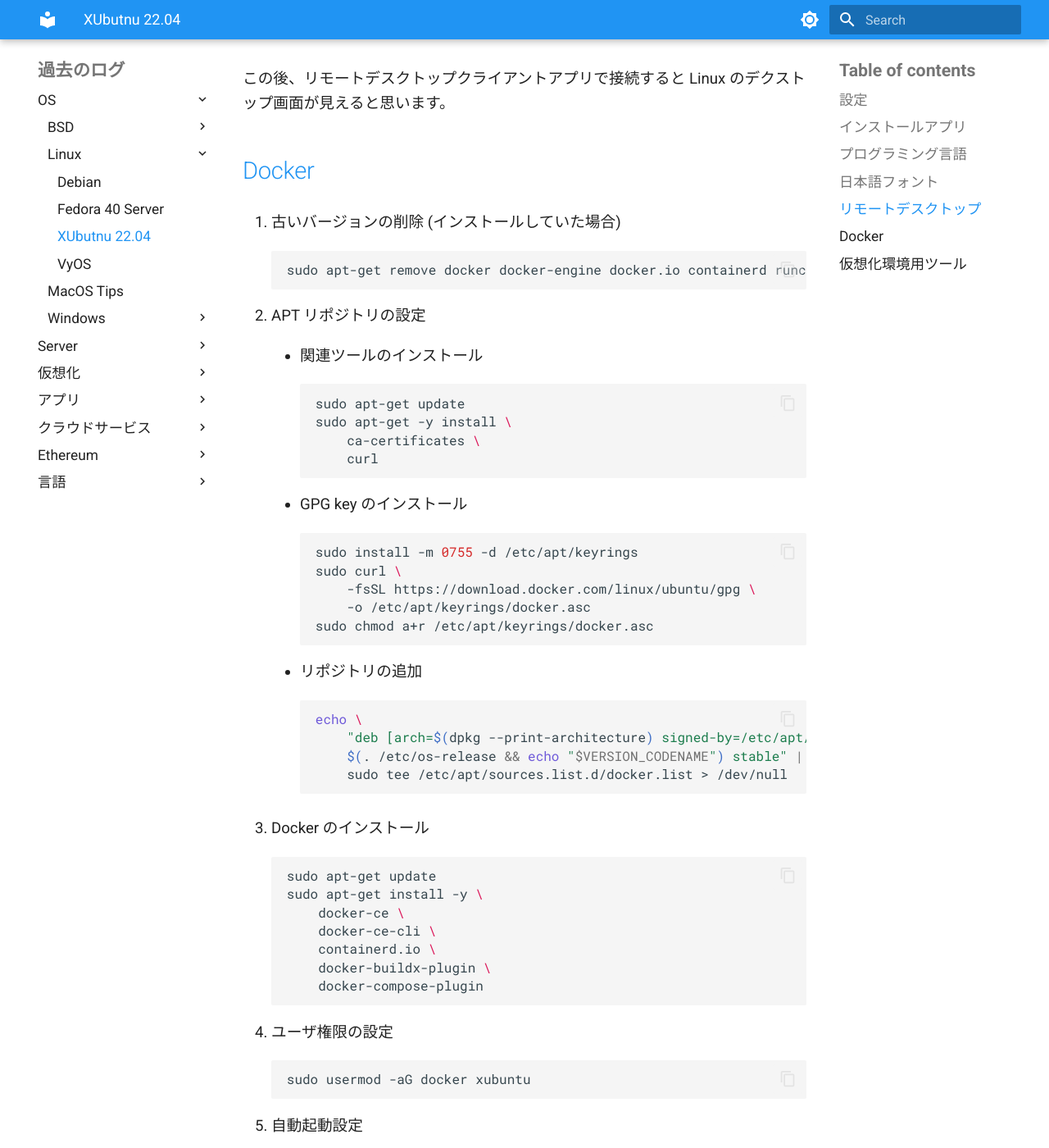
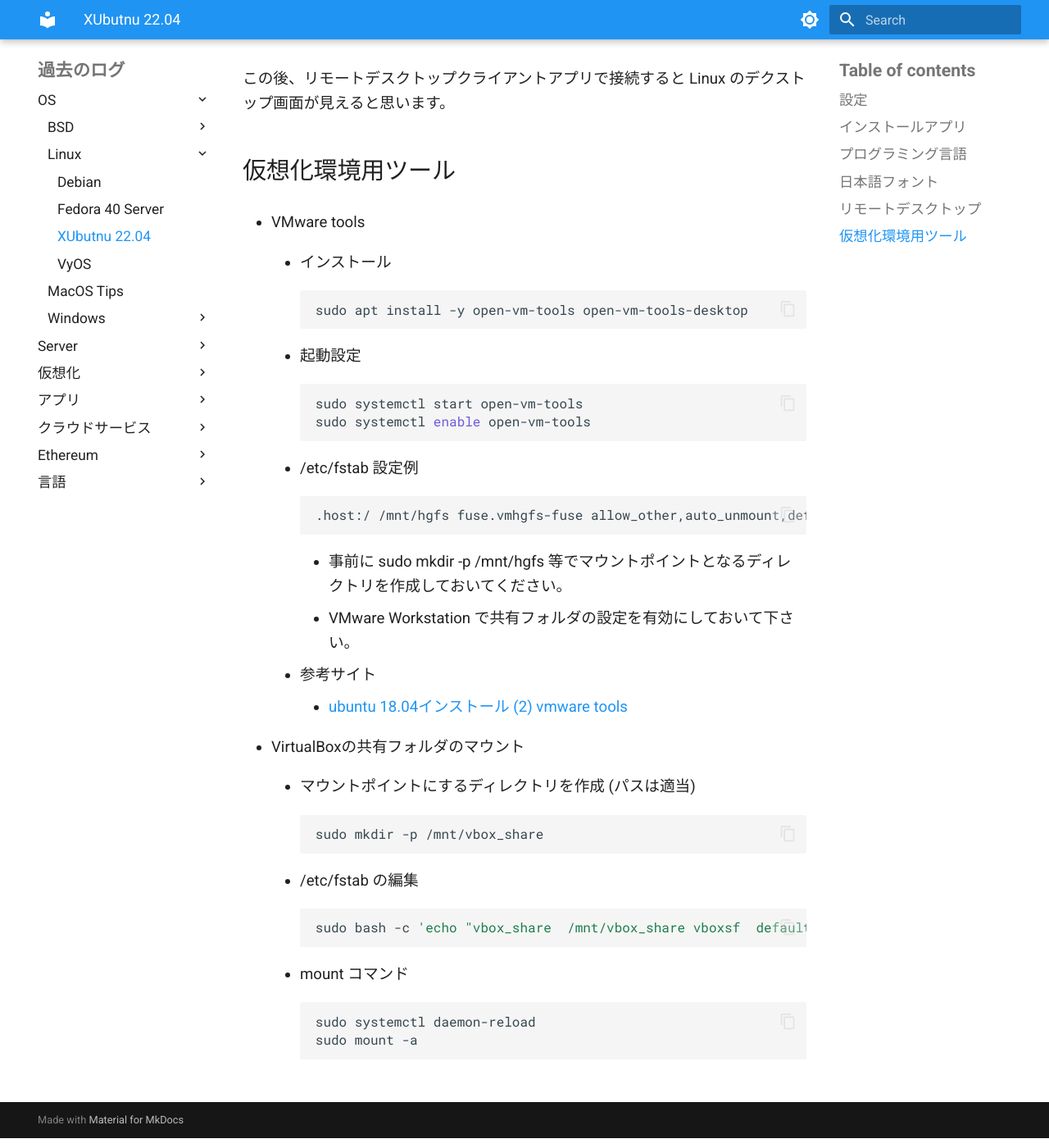
Before and after one commit to nynaka/website, an MkDocs documentation site: the page built from docs/os/linux/xubuntu_2204.md, in a window 1280 px wide and 1400 px high, scrolled down 7437 px. Shown: the whole window at 82% size. Built offline with MkDocs 1.6.1 and Material for MkDocs 9.7.7, drawn with Linux system fonts in a browser that asks for light colours; some of the changed text lies outside the part shown.

Commit message:
Docker関連の内容を一つにまとめた。

````diff
--- a/docs/os/linux/xubuntu_2204.md
+++ b/docs/os/linux/xubuntu_2204.md
@@ -329,70 +329,6 @@ Xubuntu Linux 22.04
 この後、リモートデスクトップクライアントアプリで接続すると Linux のデクストップ画面が見えると思います。
 
 
-## [Docker](https://docs.docker.com/engine/install/ubuntu/)
-
-1. 古いバージョンの削除 (インストールしていた場合)
-
-    ```bash
-    sudo apt-get remove docker docker-engine docker.io containerd runc
-    ```
-
-2. APT リポジトリの設定
-
-    - 関連ツールのインストール
-
-        ```bash
-        sudo apt-get update
-        sudo apt-get -y install \
-            ca-certificates \
-            curl
-        ```
-
-    - GPG key のインストール
-
-        ```bash
-        sudo install -m 0755 -d /etc/apt/keyrings
-        sudo curl \
-            -fsSL https://download.docker.com/linux/ubuntu/gpg \
-            -o /etc/apt/keyrings/docker.asc
-        sudo chmod a+r /etc/apt/keyrings/docker.asc
-        ```
-
-    - リポジトリの追加
-
-        ```bash
-        echo \
-            "deb [arch=$(dpkg --print-architecture) signed-by=/etc/apt/keyrings/docker.asc] https://download.docker.com/linux/ubuntu \
-            $(. /etc/os-release && echo "$VERSION_CODENAME") stable" | \
-            sudo tee /etc/apt/sources.list.d/docker.list > /dev/null
-        ```
-
-3. Docker のインストール
-
-    ```bash
-    sudo apt-get update
-    sudo apt-get install -y \
-        docker-ce \
-        docker-ce-cli \
-        containerd.io \
-        docker-buildx-plugin \
-        docker-compose-plugin
-    ```
-
-4. ユーザ権限の設定
-
-    ```bash
-    sudo usermod -aG docker xubuntu
-    ```
-
-5. 自動起動設定
-
-    ```bash
-    sudo systemctl enable docker
-    sudo systemctl start docker
-    ```
-
-
 ## 仮想化環境用ツール
 
 - VMware tools
--- a/mkdocs.yml
+++ b/mkdocs.yml
@@ -13,6 +13,7 @@ nav:
     - Windows:
       - Windows Tips: os/windows/windows_tips.md
       - "Windows Subsystem for Linux (WSL)": ./os/windows/windows_subsystem_for_linux.md
+      - "Hyper-V in Windows 11": ./os/windows/hyper-v_windows11.md
 
   - Server:
     - GitLab: server/gitlab_container.md
@@ -26,6 +27,7 @@ nav:
     - Containerd:
       - Containerd: virtualization/containerd.md
       - KataContainer: virtualization/containerd_katacontainer.md
+    - Docker: virtualization/docker.md
     - LXC: virtualization/lxc.md
     - QEMU: virtualization/qemu.md
     - Proxmox: virtualization/proxmox.md
````
Also changed, not shown: docs/virtualization/docker.md (added, +149 -0 lines).
